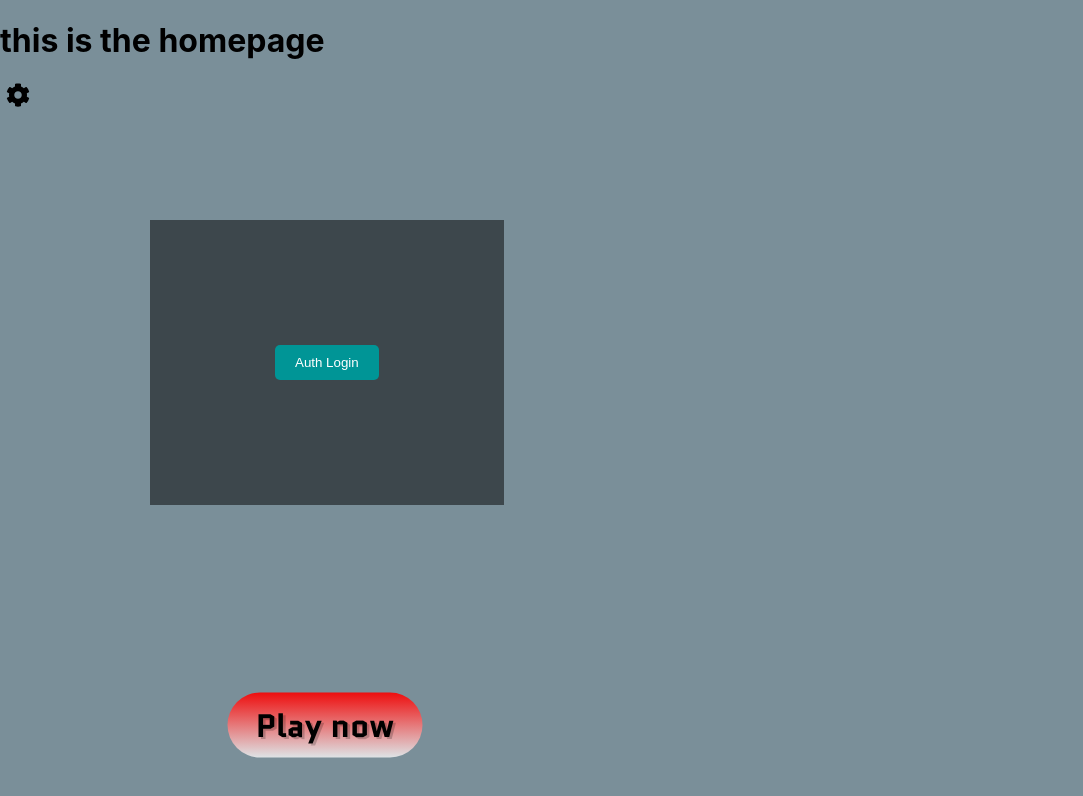
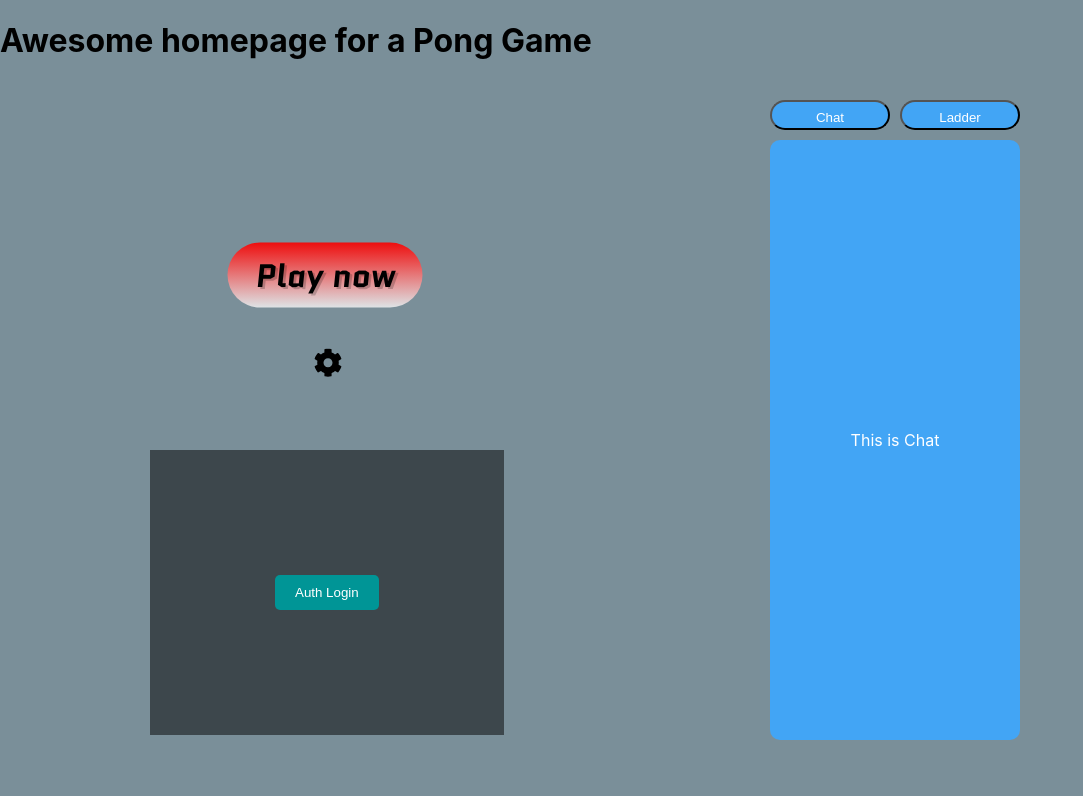
Before and after one commit to mikirosario/ft_transcendence, a React (Create React App) app in the folder front/: page / in a window 1280 px wide. Shown: the top 796 px of the page, without its empty margins (0-1083 px from the left). Built offline with nearby package versions, Linux system fonts and the light colour scheme.

Commit message:
ChatLadder Component

```diff
--- /dev/null
+++ b/front/src/components/chat-ladder/ChatLadderSwitch.tsx
@@ -0,0 +1,58 @@
+import React, { useState } from 'react';
+
+const SwitchChatLadder: React.FC = () => {
+  const [isChatSelected, setIsChatSelected] = useState(true);
+
+  const handleChatClick = () => {
+    setIsChatSelected(true);
+  };
+
+  const handleLadderClick = () => {
+    setIsChatSelected(false);
+  };
+
+  const buttonStyle = {
+    width: '120px',
+    height: '30px',
+    borderRadius: '15px',
+    backgroundColor: isChatSelected ? '#42A5F5' : '#FF8A65',
+    display: 'inline-block',
+    cursor: 'pointer',
+    marginRight: '10px',
+  };
+
+  const labelStyle: React.CSSProperties = {
+    color: 'white',
+    textAlign: 'center',
+    lineHeight: '30px',
+  };
+
+  const rectangleStyle = {
+    width: '250px',
+    height: '600px',
+    borderRadius: '10px',
+    backgroundColor: isChatSelected ? '#42A5F5' : '#FF8A65',
+    marginTop: '10px',
+    display: 'flex',
+    alignItems: 'center',
+    justifyContent: 'center',
+  };
+
+  return (
+    <div>
+      <button style={buttonStyle} onClick={handleChatClick}>
+        <span style={labelStyle}>Chat</span>
+      </button>
+      <button style={buttonStyle} onClick={handleLadderClick}>
+        <span style={labelStyle}>Ladder</span>
+      </button>
+      <div style={rectangleStyle}>
+        <span style={{ color: 'white' }}>
+          {isChatSelected ? 'This is Chat' : 'This is Ladder'}
+        </span>
+      </div>
+    </div>
+  );
+};
+
+export default SwitchChatLadder;
--- a/front/src/components/home/PlayButton.tsx
+++ b/front/src/components/home/PlayButton.tsx
@@ -14,6 +14,7 @@ const PlayButton: React.FC = () => {
     fontFamily: 'Quantico',
     fontWeight: 'bold',
     fontSize: '25px',
+    fontStyle: 'italic',
     display: 'flex',
     justifyContent: 'center',
     alignItems: 'center',
--- a/front/src/components/settings/Options.tsx
+++ b/front/src/components/settings/Options.tsx
@@ -31,7 +31,7 @@ const OptionsButton: React.FC = () => {
         const response = await fetch('http://localhost:3000/users/profile', {
           method: 'PUT',
           headers: {
-            Authorization: 'Bearer ' + localStorage.getItem('token'), // Replace 'jwt' with your actual JWT token
+            Authorization: 'Bearer ' + localStorage.getItem('token'),
           },
           body: formData,
         });
--- a/front/src/pages/Home.tsx
+++ b/front/src/pages/Home.tsx
@@ -3,13 +3,14 @@ import { useNavigate } from 'react-router-dom';
 import PlayButton from "../components/home/PlayButton";
 import AuthLoginButton from "../components/home/AuthButton";
 import SettingsButton from "../components/home/SettingsButton";
+import SwitchChatLadder from "../components/chat-ladder/ChatLadderSwitch";
 
 function Home() {
     const navigate = useNavigate();
     const PlayButtonStyle: React.CSSProperties = {
         transform: 'scale(1.3)',
         position: 'absolute',
-        top: '700px',
+        top: '250px',
         left: '250px',
         display: 'flex',
         alignItems: 'flex-end',
@@ -17,11 +18,29 @@ function Home() {
 
     const AuthLoginStyle: React.CSSProperties = {
         position: 'fixed',
-        top: '220px',
+        top: '450px',
         left: '150px',
         backgroundColor: 'rgba(0, 0, 0, 0.5)',
         padding: '125px',
     };
+
+    const SettingsStyle: React.CSSProperties = {
+        position: 'fixed',
+        top: '350px',
+        left: '310px',
+        display: 'flex',
+        alignItems: 'flex-end',
+        scale: '1.2'
+    };
+
+    const SwitchStyle: React.CSSProperties = {
+        position: 'fixed',
+        top: '100px',
+        right: '250px',
+        display: 'flex',
+        alignItems: 'flex-end',
+    };
+
 
     const gameSelectorLink = () => {
         navigate('/GameSelector');
@@ -33,10 +52,13 @@ function Home() {
 
 
     return (
-        <div >
-            <h1>this is the homepage </h1>
-            <section className="SetingsButton">
+        <div>
+            <h1> Awesome homepage for a Pong Game </h1>
+            <section className="SetingsButton"style={SettingsStyle}>
                 <SettingsButton></SettingsButton>
+            </section>
+            <section className="SwitchChat-Ladder" style={SwitchStyle}>
+                <SwitchChatLadder></SwitchChatLadder>
             </section>
             <section className='AuthLoginButton' style={AuthLoginStyle} onClick={AuthLoginLink}>
                 <AuthLoginButton></AuthLoginButton>
```
Also changed, not shown: front/src/components/chat/ChatLaddeerSwitch.tsx (deleted, +0 -29 lines).
